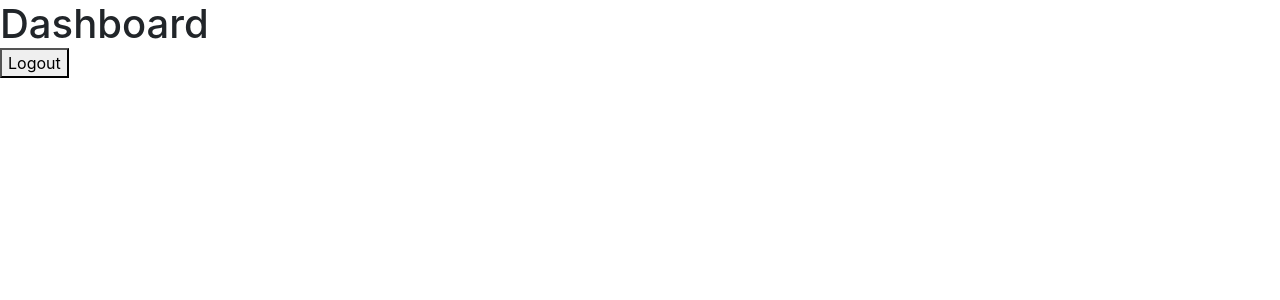
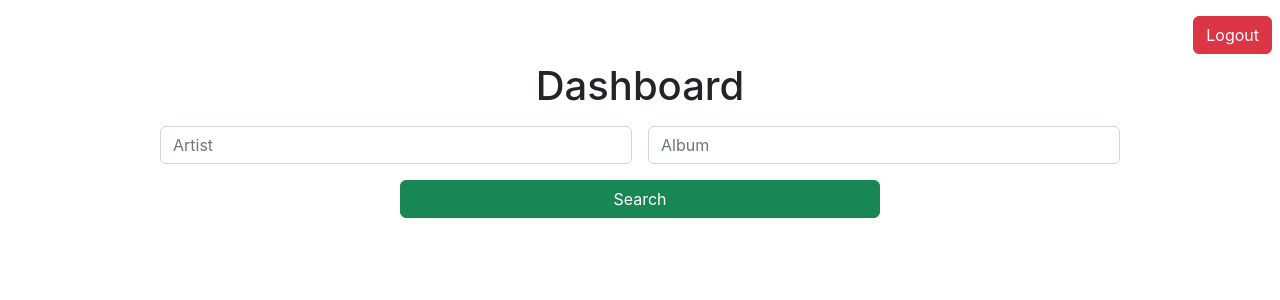
Before and after one commit to maksymilianPadalak/song-charts, a React (Vite) app: page /admin/login in a window 1280 px wide. Both pictures are taken after a click on the button "Login". Shown: the top 300 px of the page. Built offline with nearby package versions, Linux system fonts and the light colour scheme.

Commit message:
Create dashboard search UI

```diff
--- a/src/admin/components/AdminDashboard.tsx
+++ b/src/admin/components/AdminDashboard.tsx
@@ -1,7 +1,12 @@
 import React from 'react';
 import { useAuth } from '../../hooks/useAuth';
+import Form from 'react-bootstrap/Form';
 
-const AdminDashboard: React.FC = () => {
+interface Props {
+  className?: string;
+}
+
+const AdminDashboard: React.FC<Props> = ({ className }) => {
   const { onLogout } = useAuth();
 
   const handleLogout = async () => {
@@ -9,9 +14,29 @@ const AdminDashboard: React.FC = () => {
   };
 
   return (
-    <div>
-      <h1>Dashboard</h1>
-      <button onClick={handleLogout}>Logout</button>
+    <div className={className}>
+      <div className={'d-flex justify-content-end'}>
+        <button className={'btn btn-danger m-2'} onClick={handleLogout}>
+          Logout
+        </button>
+      </div>
+      <div className={'d-flex flex-column align-items-center'}>
+        <div className={'text-center w-75'}>
+          <h1>Dashboard</h1>
+          <div className={'d-flex flex-column flex-sm-row mt-3 mb-3'}>
+            <Form.Control
+              type='text'
+              placeholder='Artist'
+              className={'mb-2 mb-sm-0 me-0 me-sm-2'}
+            />
+            <Form.Control type='text' placeholder='Album' className={'ms-0 ms-sm-2'} />
+          </div>
+
+          <button className={'btn btn-success mb-5 col-12 col-md-6'} onClick={handleLogout}>
+            Search
+          </button>
+        </div>
+      </div>
     </div>
   );
 };
--- a/src/routes/AppRoutes.tsx
+++ b/src/routes/AppRoutes.tsx
@@ -15,7 +15,7 @@ const AppRoutes: React.FC = () => {
         <Route path={'/admin'}>
           {token ? (
             <>
-              <Route path={'dashboard'} element={<AdminDashboard />} />
+              <Route path={'dashboard'} element={<AdminDashboard className={'mt-2'} />} />
               <Route path='' element={<Navigate to={'dashboard'} />} />
               <Route path='*' element={<Navigate to={'dashboard'} />} />
             </>
```
